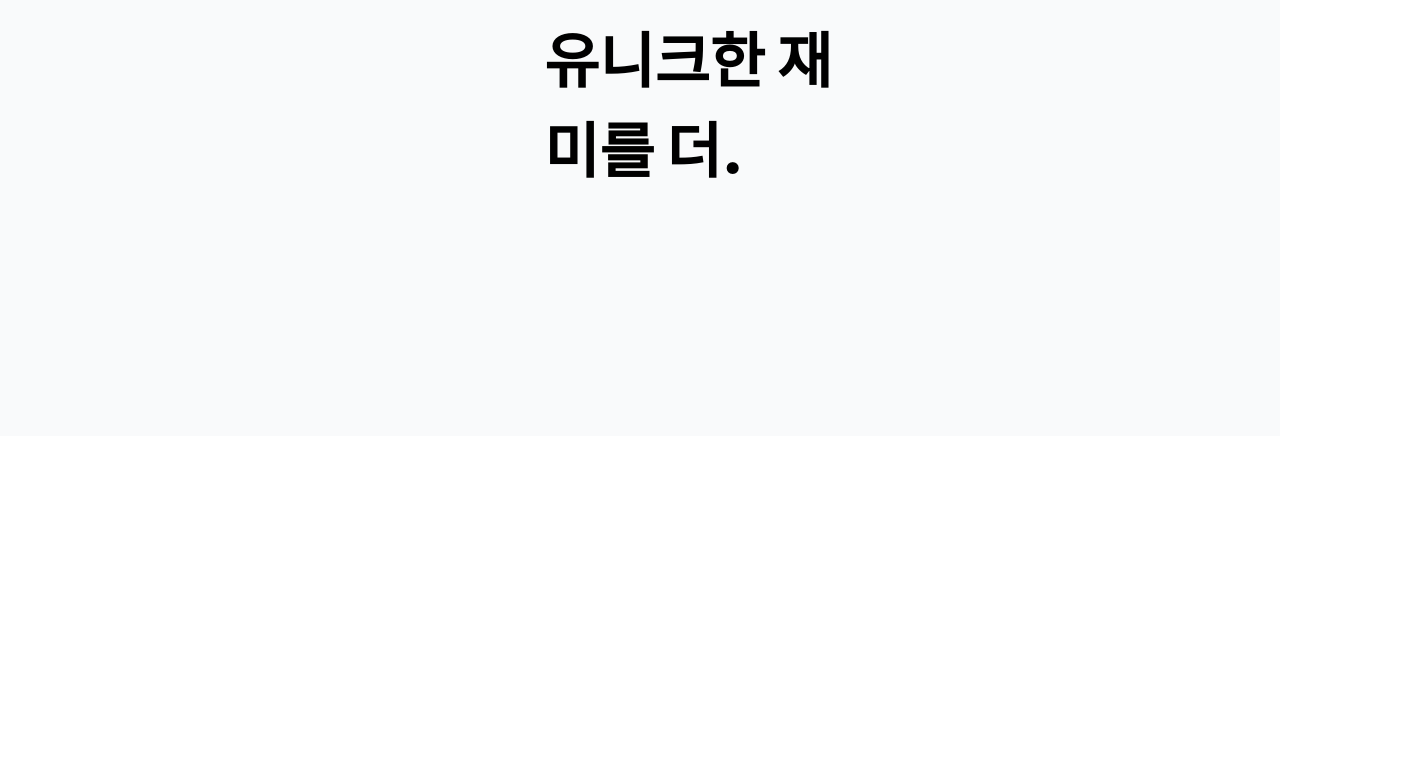
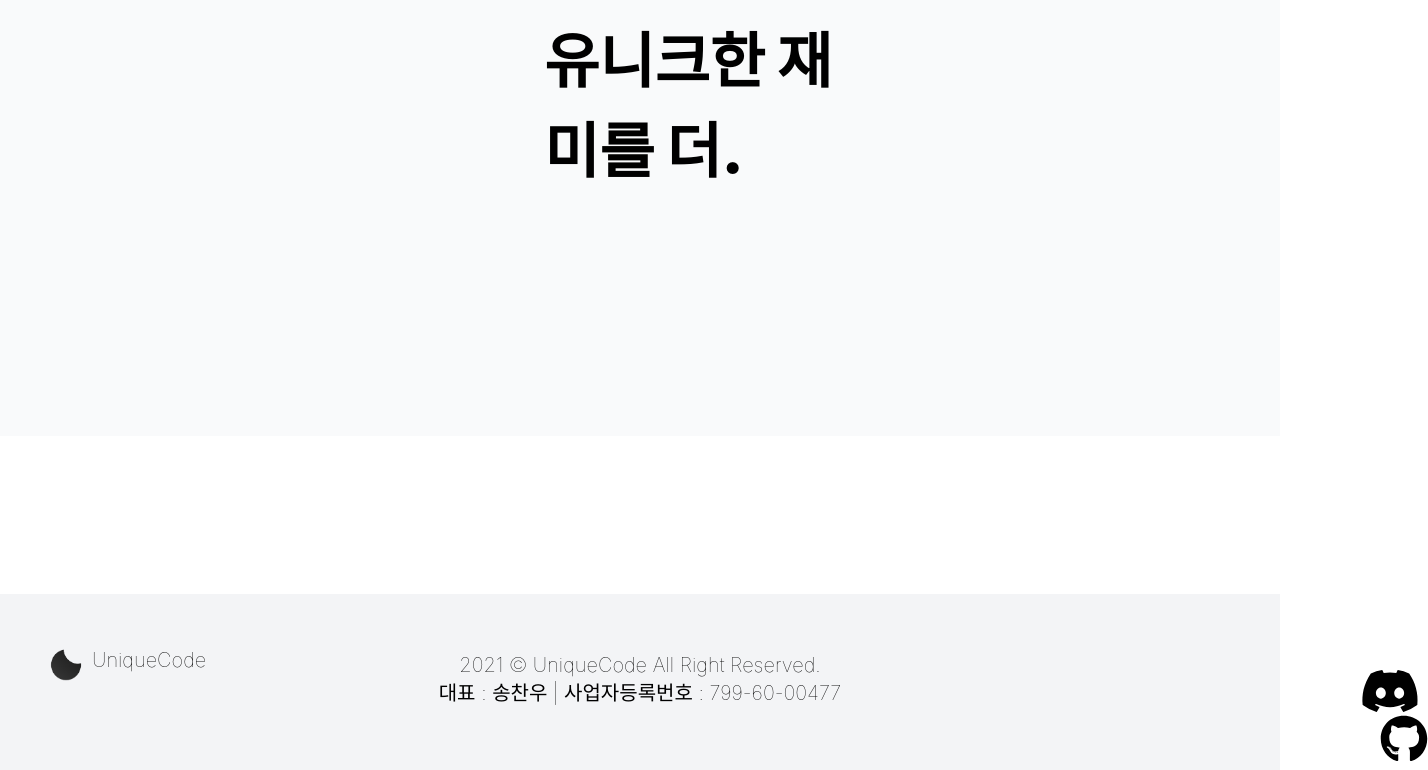
Before and after one commit to pikokr/UniqueCode_Web, a Next.js app: page / in a window 1280 px wide. Shown: the part 404-1174 px from the top of the page, 1428 px wide, since content can reach past the window. Before the commit the page ends 840 px from the top, so only its background shows below. Built offline with nearby package versions, Linux system fonts and the light colour scheme; a web font is replaced by a local one.

Commit message:
feat: Footer

```diff
--- a/components/Footer.tsx
+++ b/components/Footer.tsx
@@ -1,8 +1,24 @@
+import {FontAwesomeIcon} from "@fortawesome/react-fontawesome";
+
 export default function Footer() {
     return (
         <div>
-            <div className='bg-gray-100 h-full w-full'>
-                <img src='/UniqueCode.png' />
+            <div className='bg-gray-100 h-44 w-full'>
+                <div className='flex'>
+                    <img src='/UniqueCode.png' height={52} width={52} style={{ marginTop: '5.5vh', marginLeft: '5vh' }} />
+                    <h1 className='font-thin text-xl' style={{ marginTop: '6.5vh' }}>UniqueCode</h1>
+                </div>
+                <div className='text-center font-thin text-xl'>
+                    <h1 style={{ marginTop: '-5vh' }}>2021 &copy; UniqueCode All Right Reserved.<br />대표 : 송찬우 | 사업자등록번호 : 799-60-00477</h1>
+                </div>
+                <div style={{ marginLeft: '170vh', marginTop: '-2.5rem' }}>
+                    <a href='https://discord.gg/ARCdUzC' style={{ marginBottom: '10rem' }}>
+                        <FontAwesomeIcon  icon={["fab", "discord"]} className='text-5xl' color='#000000' />
+                    </a>
+                    <a href='https://github.com/UniqueCodeGit' className='ml-5'>
+                        <FontAwesomeIcon icon={['fab', 'github']} className='text-5xl' color='#000000' />
+                    </a>
+                </div>
             </div>
         </div>
     )
--- a/components/Projects/BananaMilk.tsx
+++ b/components/Projects/BananaMilk.tsx
@@ -7,10 +7,10 @@ export default function BananaMilk() {
                 <h2 className='text-2xl font-thin'>모두 함께 이야기를 재미있게.</h2>
                 <div className='flex gap-4'>
                     <button className='opacity-100 text-center text-white mt-5 transform hover:scale-110 motion-reduce:transform-none' style={{ width: '116px', height: '42px', background: '#7187D4 0% 0% no-repeat padding-box', borderRadius: '21px', boxShadow: '5px 5px 20px #4B4B4B29' }}>
-                        <a className='mt-96' href='https://discord.com/oauth2/authorize?client_id=695899835953578025&permissions=2084433143&scope=bot'>초대하기</a>
+                        <a className='mt-96' href='https://discord.com/api/oauth2/authorize?client_id=805641034905944086&permissions=3525696&scope=bot'>초대하기</a>
                     </button>
                     <button className='opacity-100 text-center text-white mt-5 transform hover:scale-110 motion-reduce:transform-none' style={{ width: '116px', height: '42px', background: '#2C2F33 0% 0% no-repeat padding-box', borderRadius: '21px', boxShadow: '5px 5px 20px #4B4B4B29' }}>
-                        <a className='mt-96' href='https://discord.gg/WWk5xG3ehQ'>서포트 서버</a>
+                        <a className='mt-96' href='https://discord.gg/7F96MbaJnz'>서포트 서버</a>
                     </button>
                 </div>
             </div>
--- a/pages/index.tsx
+++ b/pages/index.tsx
@@ -1,5 +1,6 @@
 import Header from "../components/Header";
 import {FontAwesomeIcon} from "@fortawesome/react-fontawesome";
+import Footer from "../components/Footer";
 
 export default function Home() {
     return (
@@ -13,6 +14,8 @@ export default function Home() {
                     </div>
                 </div>
             </div>
+            <div style={{ marginTop: '19.8vh' }} />
+            <Footer />
         </div>
     )
 }
```
